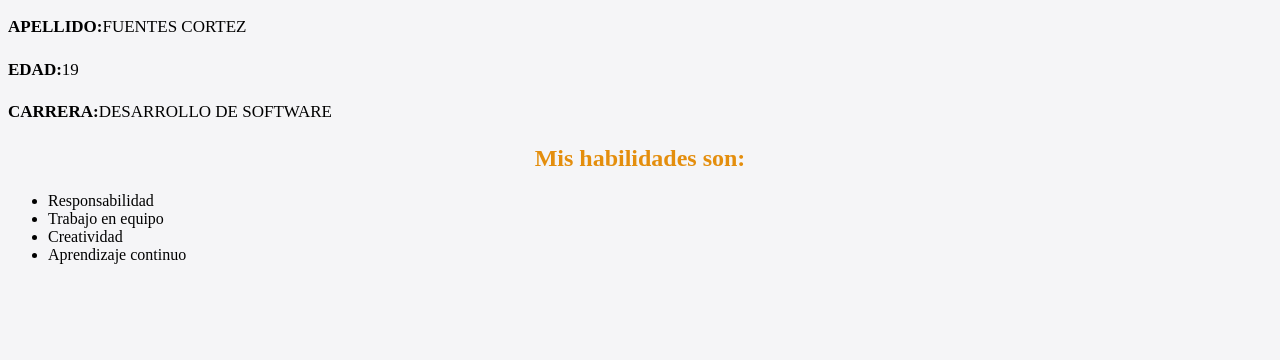
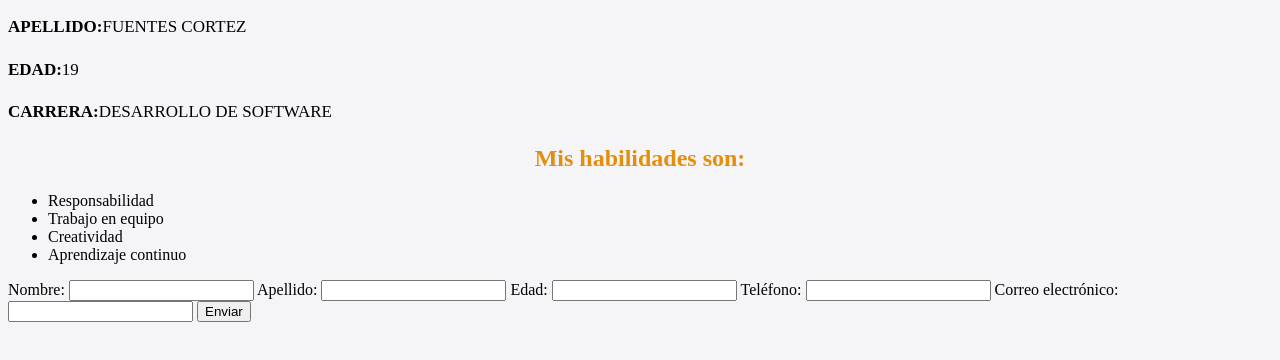
Before and after one commit to noelycortez19-create/PROGRAMACION-WEB-3DO-A-2026, a plain HTML site: page index.html in a window 1280 px wide. Shown: the part 108-468 px from the top of the page. Drawn offline with Linux system fonts and the light colour scheme.

Commit message:
carta de presentacion 2

```diff
--- a/index.html
+++ b/index.html
@@ -24,6 +24,21 @@
             <li>Aprendizaje continuo</li>
         </ul>
 
+    <form action="/index2.html" class="formulario">
+    <label for="nombre">Nombre:</label>
+    <input type="text" id="nombre" name="nombre">
+    <label for="apellido">Apellido:</label>
+    <input type="text" id="apellido" name="apellido">
+    <label for="edad">Edad:</label>
+    <input type="number" id="edad" name="edad">
+    <label for="telefono">Teléfono:</label>
+    <input type="number" id="telefono" name="telefono">
+    <label for="correo">Correo electrónico:</label>
+    <input type="email" id="correo" name="correo">
+    <input type="submit" value="Enviar">
+
+    </form>
+
     </div>
 
 
```
